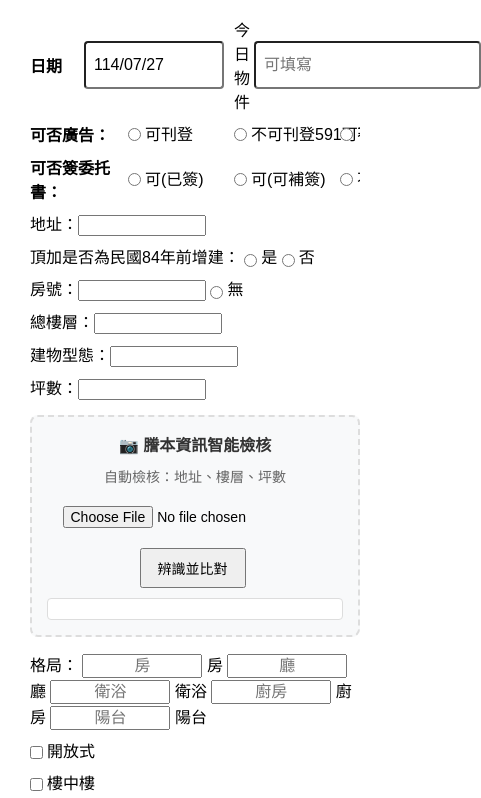
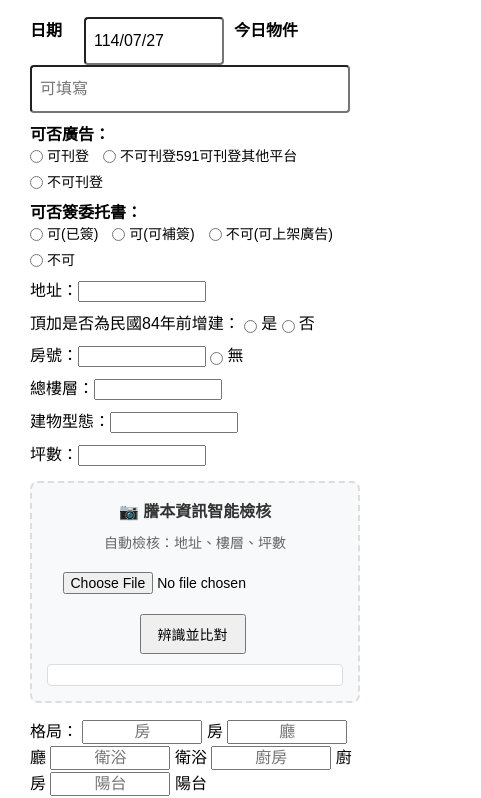
Before and after one commit to zxc897867-ui/jubilant-enigma, a plain HTML site: page index.html in a window 390 px wide. Shown: the part 68-866 px from the top of the page, 481 px wide, since content can reach past the window. Drawn offline with Linux system fonts and the light colour scheme.

Commit message:
Update index.html

```diff
--- a/index.html
+++ b/index.html
@@ -12,20 +12,17 @@
     input[type="radio"], input[type="checkbox"] { margin-right: 4px; margin-left: 0; vertical-align: middle; }
     .auto-grow { min-width: 120px; width: auto; max-width: 60vw; transition: width 0.2s; }
     .square-textarea { width: 200px; height: 200px; resize: both; font-size: 16px; box-sizing: border-box; display: block; }
-    .small-input { width: 30px; text-align: center; font-size: 16px; }
+    .small-input { width: 20px; text-align: center; font-size: 16px; }
     input[type="radio"]:checked, input[type="checkbox"]:checked { accent-color: orange; }
     textarea { margin-top: 10px; width: 100%; font-size: 18px; }
     button { margin: 10px 5px 0 0; padding: 8px 16px; }
-    .row { display: flex; align-items: center; margin-bottom: 8px; }
-    .row label { margin: 0 8px 0 0; min-width: 90px; font-weight: bold; display: inline-block; }
+    .row { display: flex; align-items: flex-start; margin-bottom: 8px; flex-wrap: wrap; }
+    .row label { margin: 0 4px 0 0; font-weight: bold; display: inline-block; white-space: nowrap; }
     .inline-options {
       display: flex;
-      flex-wrap: nowrap;
+      flex-wrap: wrap;
       gap: 8px 16px;
-      overflow-x: auto;
-      -webkit-overflow-scrolling: touch;
-      padding-bottom: 2px;
-      scrollbar-width: thin;
+      align-items: center;
     }
     .inline-options label {
       display: flex;
@@ -37,6 +34,19 @@
     }
     .inline-options input[type="radio"] {
       margin-right: 4px;
+    }
+    /* 針對手機優化的媒體查詢 */
+    @media (max-width: 768px) {
+      .row label {
+        min-width: auto;
+        margin-right: 2px;
+      }
+      .inline-options {
+        gap: 6px 12px;
+      }
+      .inline-options label {
+        font-size: 14px;
+      }
     }
     #date { width: 140px; max-width: 40vw; height: 36px; border-radius: 4px; font-size: 16px; padding: 4px 8px; margin-right: 10px; }
     #today_obj { width: 300px; max-width: 90vw; height: 36px; border-radius: 4px; font-size: 16px; padding: 4px 8px; }
@@ -62,7 +72,7 @@
     <div class="row">
       <label style="min-width:50px;margin-right:4px;">日期</label>
       <input name="date" id="date" class="auto-grow" readonly>
-      <span style="margin-right:4px;">今日物件</span>
+      <label style="margin-right:4px;">今日物件</label>
       <input name="today_obj" id="today_obj" placeholder="可填寫" style="width:300px;max-width:90vw;">
     </div>
     <!-- 可否廣告 -->
```
